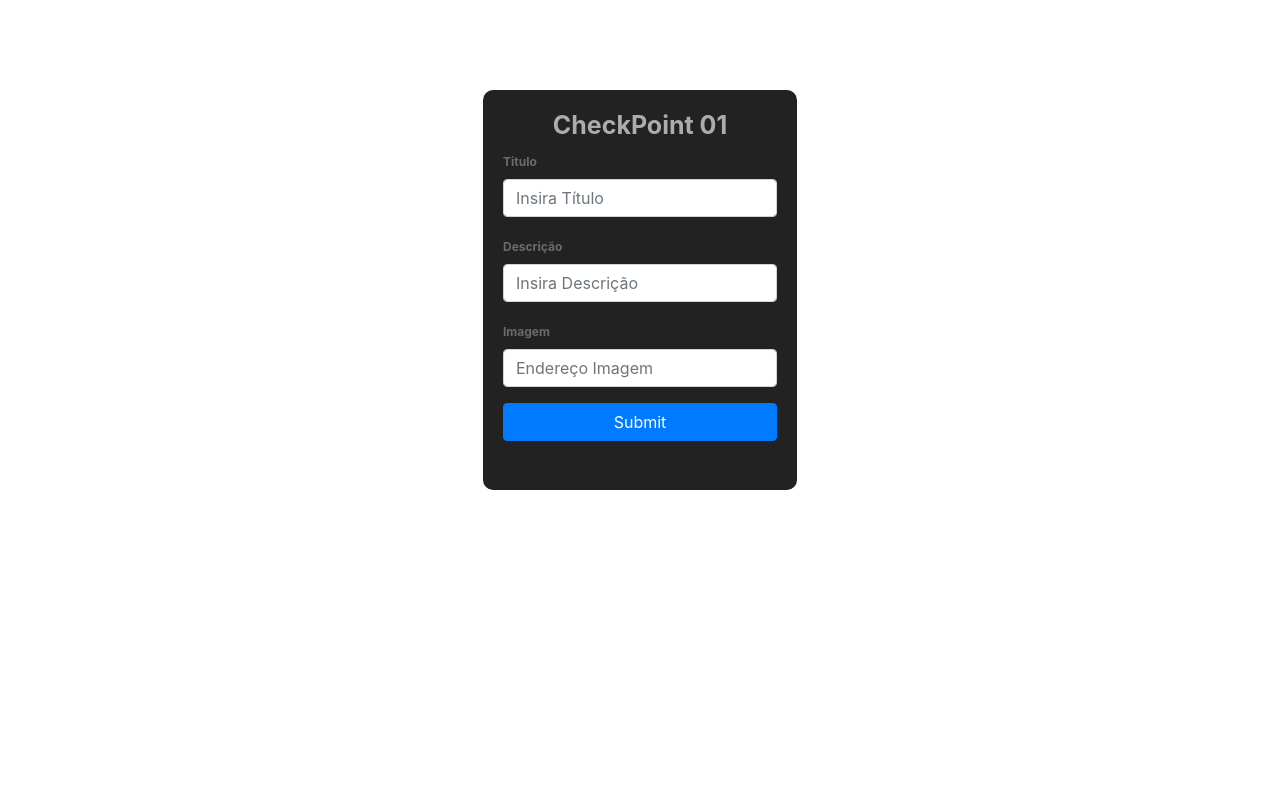
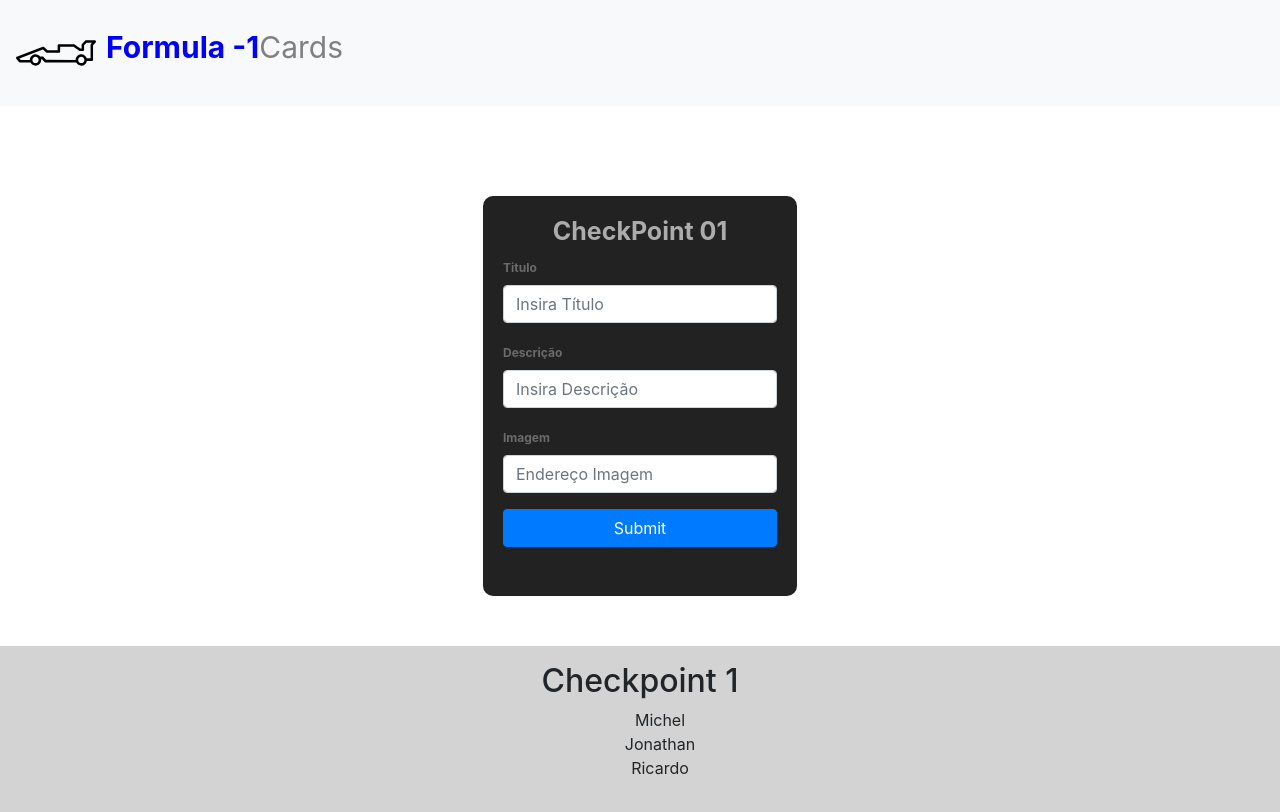
Before and after one commit to ricardostarosa/checkpointFrontII, a plain HTML site: page index.html in a window 1280 px wide. Drawn offline with nearby package versions, Linux system fonts and the light colour scheme.

Commit message:
checkpoint layout

```diff
--- a/estilo.css
+++ b/estilo.css
@@ -49,3 +49,24 @@ label {
   height: 400px;
   border-radius: 10px;
 }
+
+.f1 {
+  font-weight: bold;
+  color: blue;
+  font-size: 30px;
+  margin-left: 10px;
+}
+
+.fcards {
+  color: gray;
+  font-size: 30px;
+}
+
+footer {
+  margin-top: 40px;
+  background-color: lightgray;
+}
+
+ul {
+  list-style-type: none;
+}
--- a/index.html
+++ b/index.html
@@ -15,6 +15,14 @@
 </head>
 
 <body>
+
+    <!-- Just an image -->
+    <nav class="navbar navbar-light bg-light">
+        <a class="navbar-brand" href="#">
+            <img src="./img/formula-1-svgrepo-com.svg" width="80" height="80" alt=""><span class="f1">Formula -1</span><span class="fcards">Cards</span>
+        </a>
+
+    </nav>
 
     <div class="container">
 
@@ -57,6 +65,34 @@
 
 
 
+
+
+
+
+    <!-- Footer -->
+    <footer class="page-footer font-small blue">
+
+        <!-- Copyright -->
+        <div class="footer-copyright text-center py-3">
+
+            <h2>Checkpoint 1</h2>
+
+            <ul>
+                <li>Michel</li>
+                <li>Jonathan</li>
+                <li>Ricardo</li>
+
+            </ul>
+        </div>
+        <!-- Copyright -->
+
+    </footer>
+    <!-- Footer -->
+
+
+
+
+
 </body>
 
 </html>
```
Also changed, not shown: img/formula-1-svgrepo-com.svg (added).
